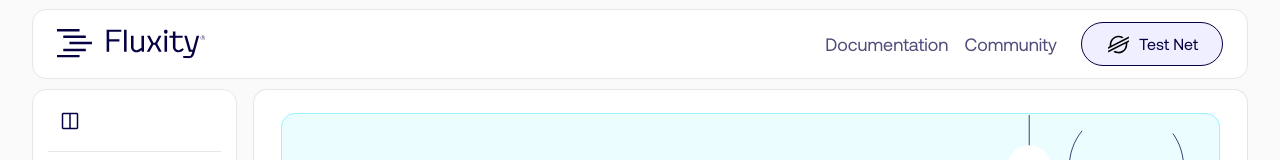
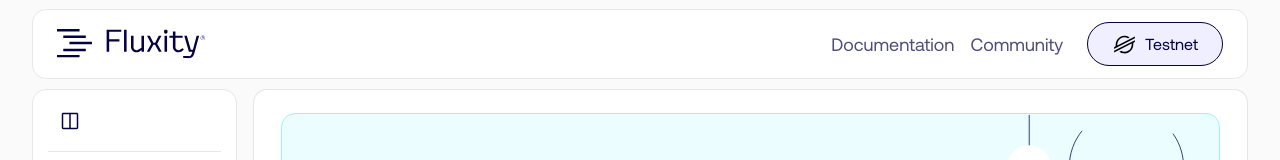
Before and after one commit to luanlabs/fluxity-interface, a Next.js app: page / in a window 1280 px wide. Shown: the top 160 px of the page. Built offline with nearby package versions, Linux system fonts and the light colour scheme; what stellar-sdk would draw is missing.

Commit message:
fix: remove extra file

```diff
--- a/src/containers/Header/index.tsx
+++ b/src/containers/Header/index.tsx
@@ -5,7 +5,6 @@ import CLink from 'src/components/CLink';
 
 import FluxityLogo from 'src/assets/FluxityLogo';
 import FluxityTypography from 'src/assets/FluxityTypography';
-import RingBell from 'src/assets/RingBell';
 import Stellar from 'public/images/Stellar.svg';
 import { useRouter } from 'next/navigation';
 import { ExternalPages } from 'src/constants/externalPages';
@@ -32,7 +31,7 @@ const Header = () => {
         <CButton
           variant="simple"
           color="gray"
-          content="Test Net"
+          content="Testnet"
           logo={Stellar}
           onClick={handleClick}
         />
```
